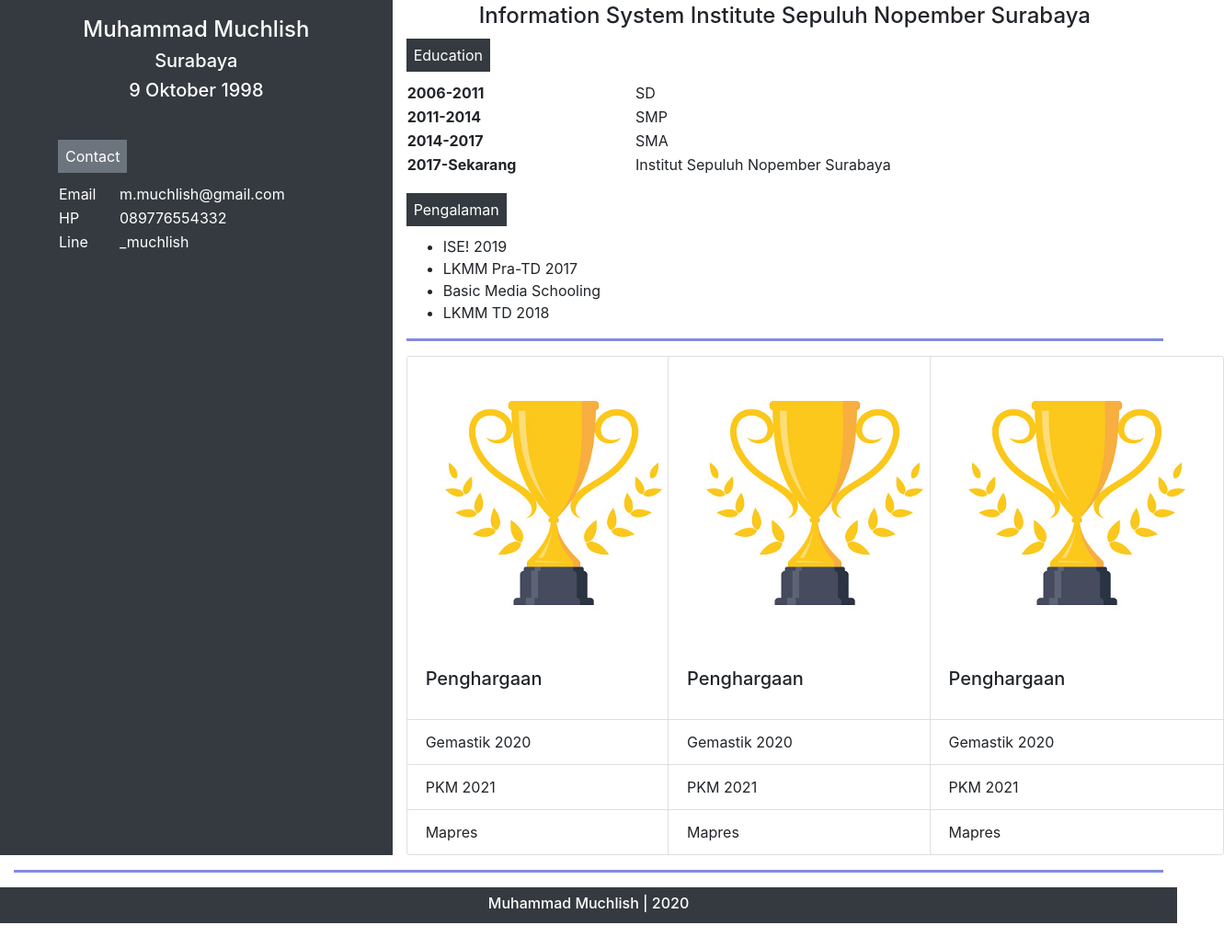
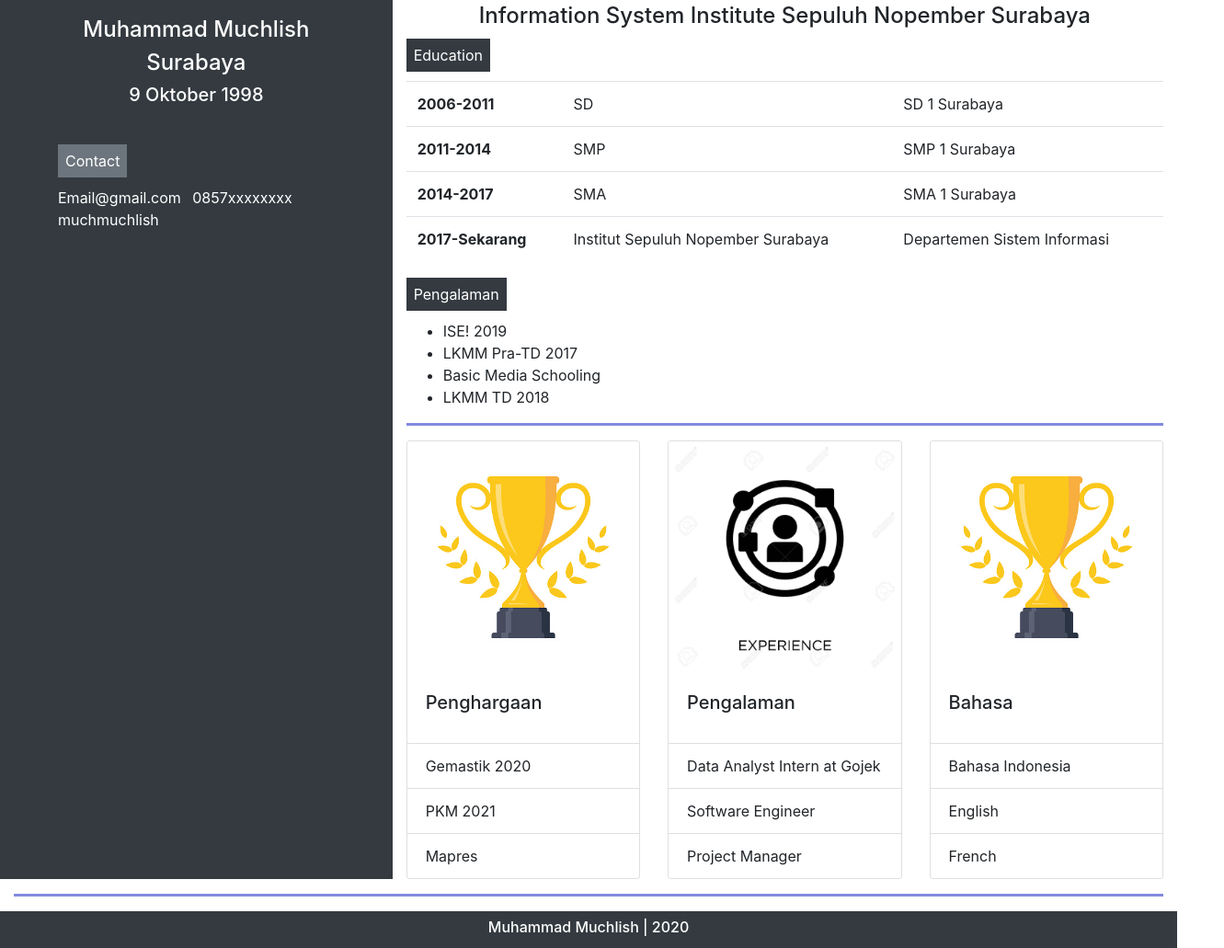
Before and after one commit to DPP-2020/praktikum-2-membuat-cv-part-2-MuhMuchlish, a plain HTML site: page index.html in a window 1280 px wide. Shown: the part 289-1320 px from the top of the page at 92% size, 1331 px wide, since content can reach past the window. Before the commit the page ends 1293 px from the top, so only its background shows below. Drawn offline with nearby package versions, Linux system fonts and the light colour scheme.

Commit message:
05211740000065 #1

```diff
--- a/css/style.css
+++ b/css/style.css
@@ -10,10 +10,14 @@ hr{
 
 .contact{
     max-width: 100%;
-    position: static;
+
     bottom : 0px;
 }
 
 .penghargaan{
     width: 20rem;
 }
+
+.penghargaan img{
+    width: 100%;
+}
--- a/index.html
+++ b/index.html
@@ -22,25 +22,16 @@
             <div class="text-center mt-5">
                 <img src="img/Foto edit1.jpg" class="img-thumbnail  mb-4 border-0" width= "50%" id="profil">
                 <h4> Muhammad Muchlish</h4>
-                <h5> Surabaya</h5>
+                <h4 class="display-5"> Surabaya</h4>
                 <h5> 9 Oktober 1998</h5>
             </div>
-            <div class="contact ml-5 mt-5">
+            <div class="contact mx-5 mt-5">
                 <div class="d-inline p-2 bg-secondary text-white mt-10 mb-1">Contact</div>
-                <table style="width:100%" class="mt-3 mb-3 text-white">
-                    <tr>
-                    <td>Email</td>
-                    <td>m.muchlish@gmail.com</td>
-                    </tr>
-                    <tr>
-                    <td>HP</td>
-                    <td>089776554332</td>
-                    </tr>
-                    <tr>
-                    <td>Line</td>
-                    <td>_muchlish</td>
-                    </tr>
-                </table>
+                <ul class="list-inline mt-3">
+                    <li class="list-inline-item">Email@gmail.com</li>
+                    <li class="list-inline-item">0857xxxxxxxx</li>
+                    <li class="list-inline-item">muchmuchlish</li>
+                  </ul>
             </div>
         </div>
 
@@ -50,22 +41,26 @@
             <h2 class="text-center">Software Engineer</h2>
             <h4 class="text-center pb-2">Information System Institute Sepuluh Nopember Surabaya</h4>
             <div class="d-inline p-2 bg-dark text-white">Education</div>
-            <table style="width:100%" class="mt-3 mb-3">
+            <table class="table table-hover mt-3 mb-3">
                 <tr>
                     <td><b>2006-2011</b></td>
                     <td>SD</td>
+                    <td>SD 1 Surabaya</td>
                 </tr>
                 <tr>
                     <td><b>2011-2014</b></td>
                     <td>SMP</td>
+                    <td>SMP 1 Surabaya</td>
                 </tr>
                 <tr>
                     <td><b>2014-2017</b></td>
                     <td>SMA</td>
+                    <td>SMA 1 Surabaya</td>
                 </tr>
                 <tr>
                     <td><b>2017-Sekarang</b></td>
                     <td>Institut Sepuluh Nopember Surabaya</td>
+                    <td>Departemen Sistem Informasi</td>
                 </tr>
             </table>
             <div class="mt-4">
@@ -81,7 +76,7 @@
             <hr>
             <div class="row">
                 <div class="col-md-4">
-                    <div class="card penghargaan">
+                    <div class="card penghargaan w-100">
                         <img class="card-img-top" src="img/achievement.jpg" alt="Card image cap">
                         <div class="card-body">
                           <h5 class="card-title">Penghargaan</h5>
@@ -94,28 +89,28 @@
                       </div>
                 </div>
                 <div class="col-md-4">
-                    <div class="card penghargaan">
-                        <img class="card-img-top" src="img/achievement.jpg" alt="Card image cap">
+                    <div class="card penghargaan w-100">
+                        <img class="card-img-top" src="img/experience.jpg" alt="Card image cap">
                         <div class="card-body">
-                          <h5 class="card-title">Penghargaan</h5>
+                          <h5 class="card-title">Pengalaman</h5>
                         </div>
                         <ul class="list-group list-group-flush">
-                          <li class="list-group-item">Gemastik 2020</li>
-                          <li class="list-group-item">PKM 2021</li>
-                          <li class="list-group-item">Mapres </li>
+                          <li class="list-group-item">Data Analyst Intern at Gojek</li>
+                          <li class="list-group-item">Software Engineer</li>
+                          <li class="list-group-item">Project Manager </li>
                         </ul>
                       </div>
                 </div>
                 <div class="col-md-4">
-                    <div class="card penghargaan">
+                    <div class="card penghargaan w-100">
                         <img class="card-img-top" src="img/achievement.jpg" alt="Card image cap">
                         <div class="card-body">
-                          <h5 class="card-title">Penghargaan</h5>
+                          <h5 class="card-title">Bahasa</h5>
                         </div>
                         <ul class="list-group list-group-flush">
-                          <li class="list-group-item">Gemastik 2020</li>
-                          <li class="list-group-item">PKM 2021</li>
-                          <li class="list-group-item">Mapres </li>
+                          <li class="list-group-item">Bahasa Indonesia</li>
+                          <li class="list-group-item">English</li>
+                          <li class="list-group-item">French</li>
                         </ul>
                       </div>
                 </div>
```
